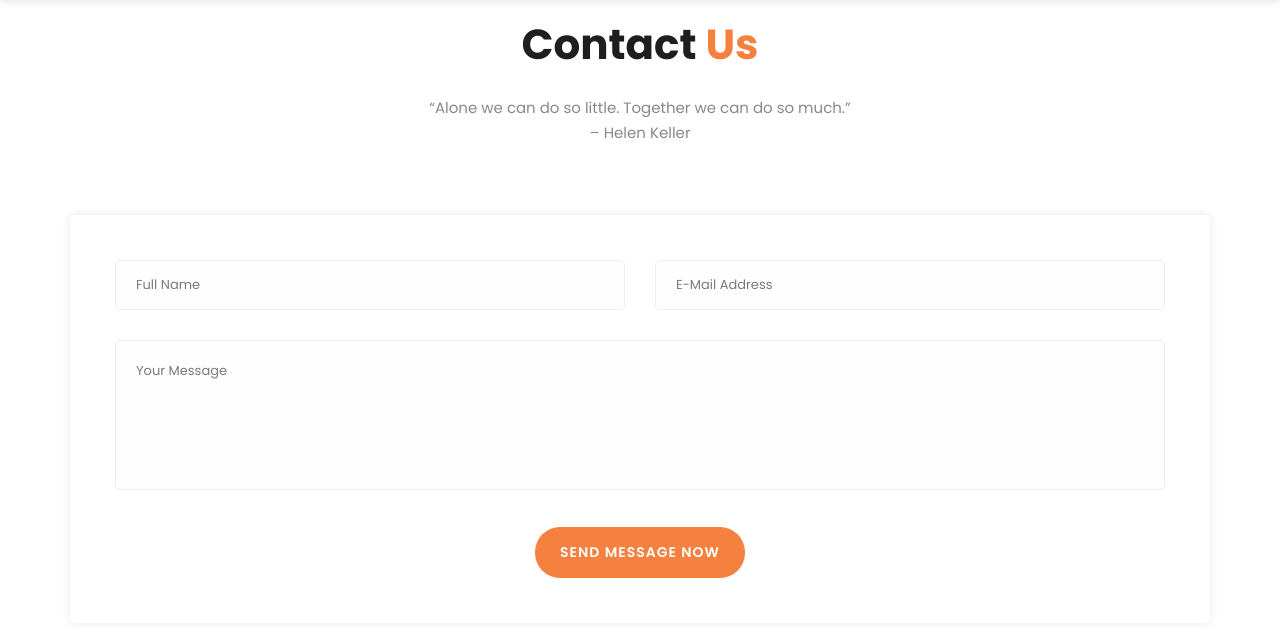
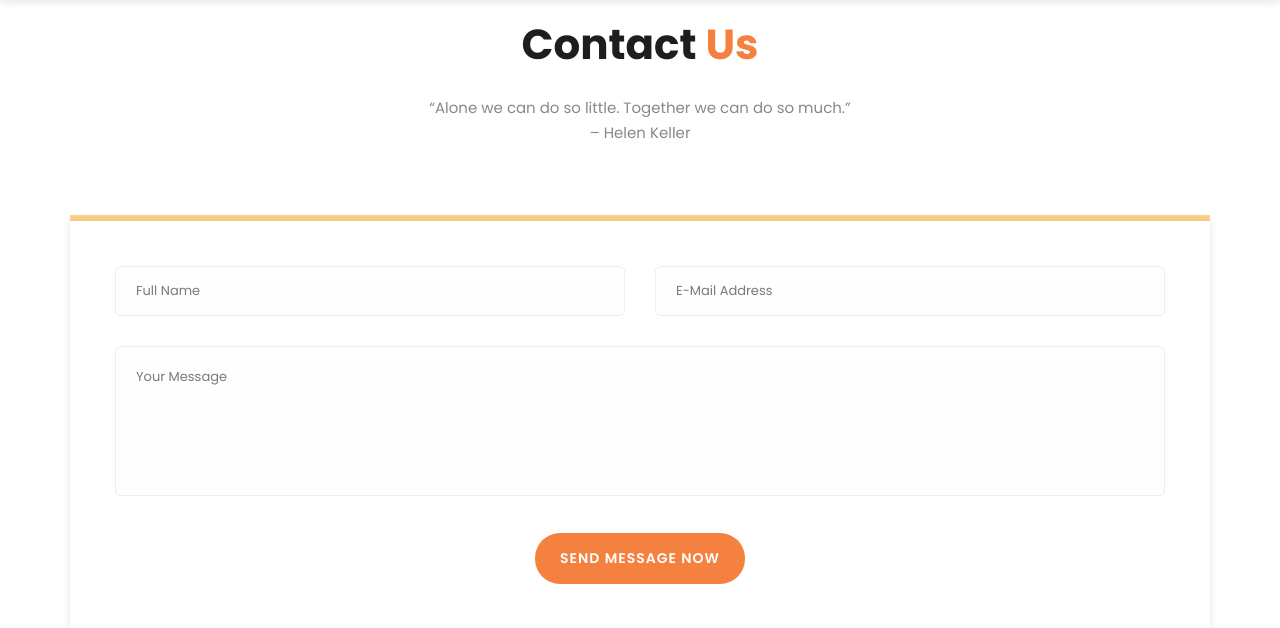
Before and after one commit to irit2607/scieno, a Django app: page /core/contact/ in a window 1280 px wide. Shown: the part 80-708 px from the top of the page. Run offline with Django 3.2, Linux system fonts and the light colour scheme; some libraries are stand-ins or nearby versions.

Commit message:
Update contact.html

```diff
--- a/templates/core/contact.html
+++ b/templates/core/contact.html
@@ -2,6 +2,13 @@
 {% load static %}
 
 {% block extra_css %}
+<style>
+.message {
+    background-color: rgba(255, 163, 26, 0.5);
+    padding: 3px;
+    width: 100%;
+}
+</style>
 {% endblock %}
 
 {% block body %}
@@ -17,8 +24,13 @@
             </div>
             <div class="row">
                 <div>
+                <div class="message">
+                    {% for message in messages %}
+                    {{message}}
+                    {% endfor %}
+                </div>
                     <div class="contact-form"  style="width:100%; ">
-                        <form id="contact" action="" method="post">
+                        <form id="contact" action="add_contact/" method="post">
                             <div class="row">
                                 <div class="col-md-6 col-sm-12">
                                     <fieldset>
```
